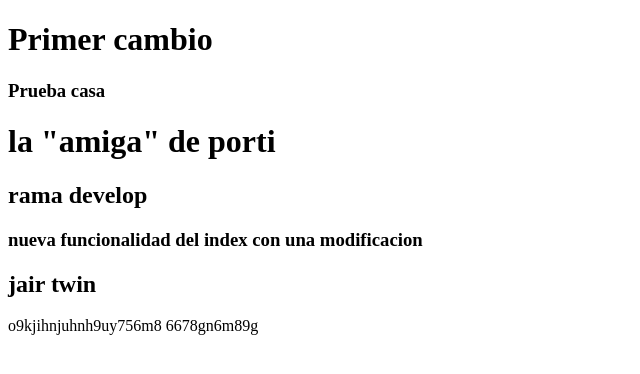
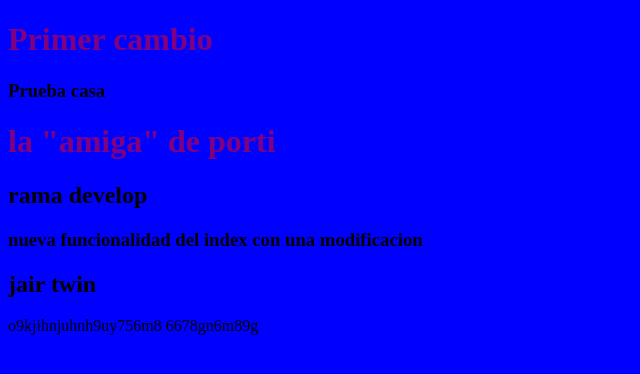
Before and after one commit to yeray-portilla/repositorioEjercicio, a plain HTML site: page index.html in a window 1280 px wide. Shown: the whole page, without its empty margins (0-640 px from the left). Drawn offline with Linux system fonts and the light colour scheme.

Commit message:
color morado

```diff
--- a/css/css.css
+++ b/css/css.css
@@ -1,3 +1,7 @@
 body{
     background-color: blue;
 }
+
+h1{
+    color: purple;
+}
--- a/index.html
+++ b/index.html
@@ -1,6 +1,7 @@
 <!DOCTYPE html>
 <html lang="en">
 <head>
+    <link rel="stylesheet" href="css/css.css">
     <meta charset="UTF-8">
     <meta name="viewport" content="width=device-width, initial-scale=1.0">
     <title>Document</title>
```
